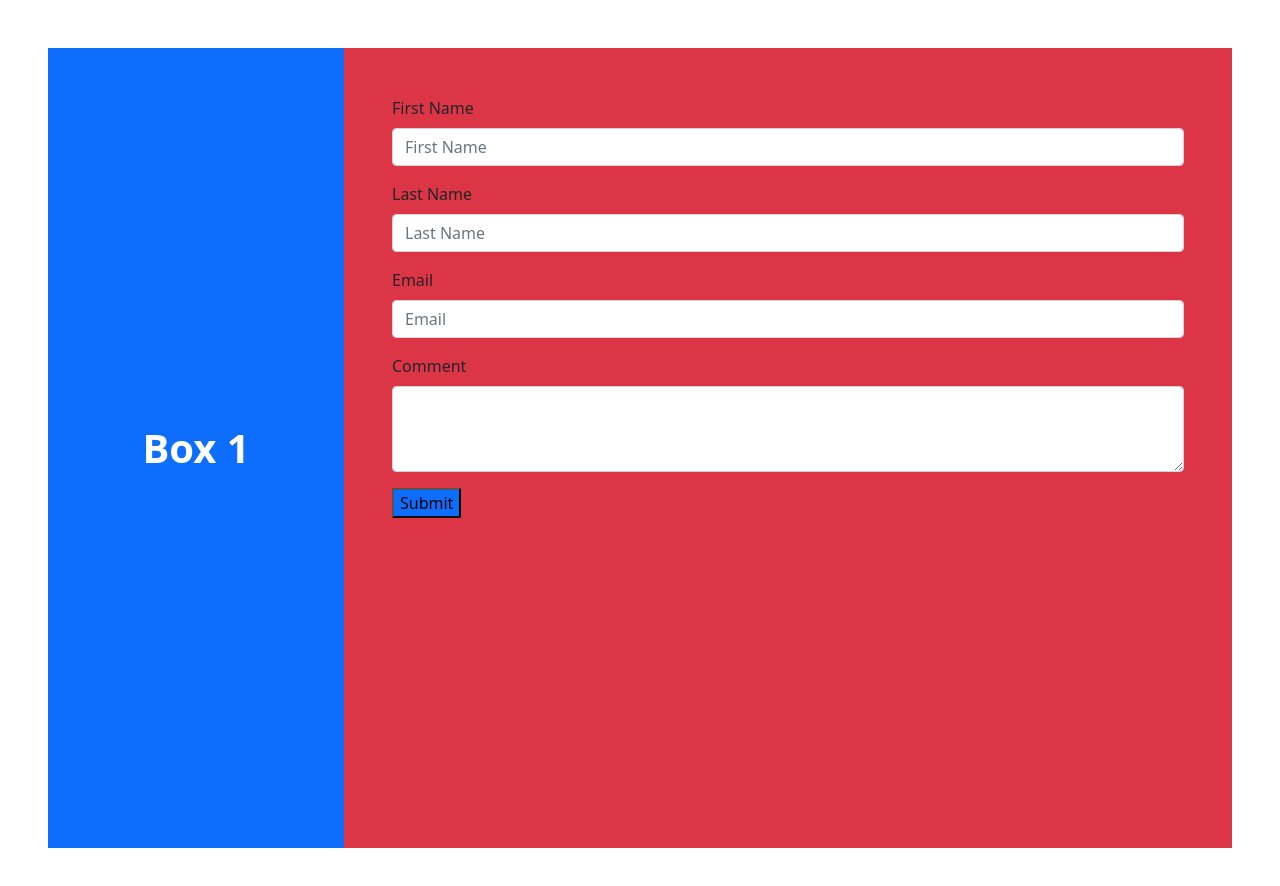
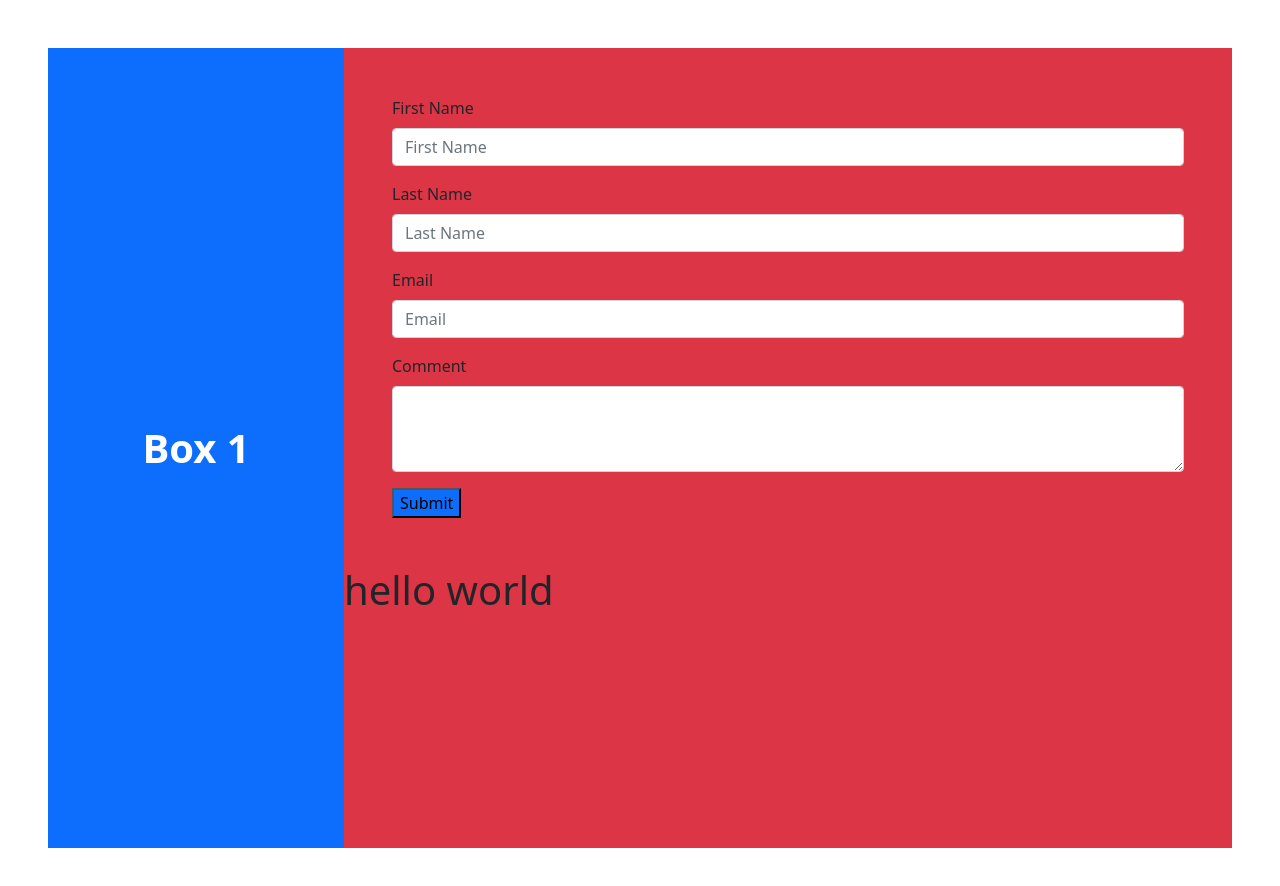
Before and after one commit to metafora-ajay/Bootstrap, a plain HTML site: page flex.html in a window 1280 px wide. Drawn offline with nearby package versions, Linux system fonts and the light colour scheme.

Commit message:
Update flex.html

```diff
--- a/flex.html
+++ b/flex.html
@@ -37,6 +37,9 @@
                   </div>
                   <button class="bg-primary">Submit</button>
             </form>
+          <div>
+            <h1>hello world</h1>
+          </div>
         </div>
     </div>
 
```
